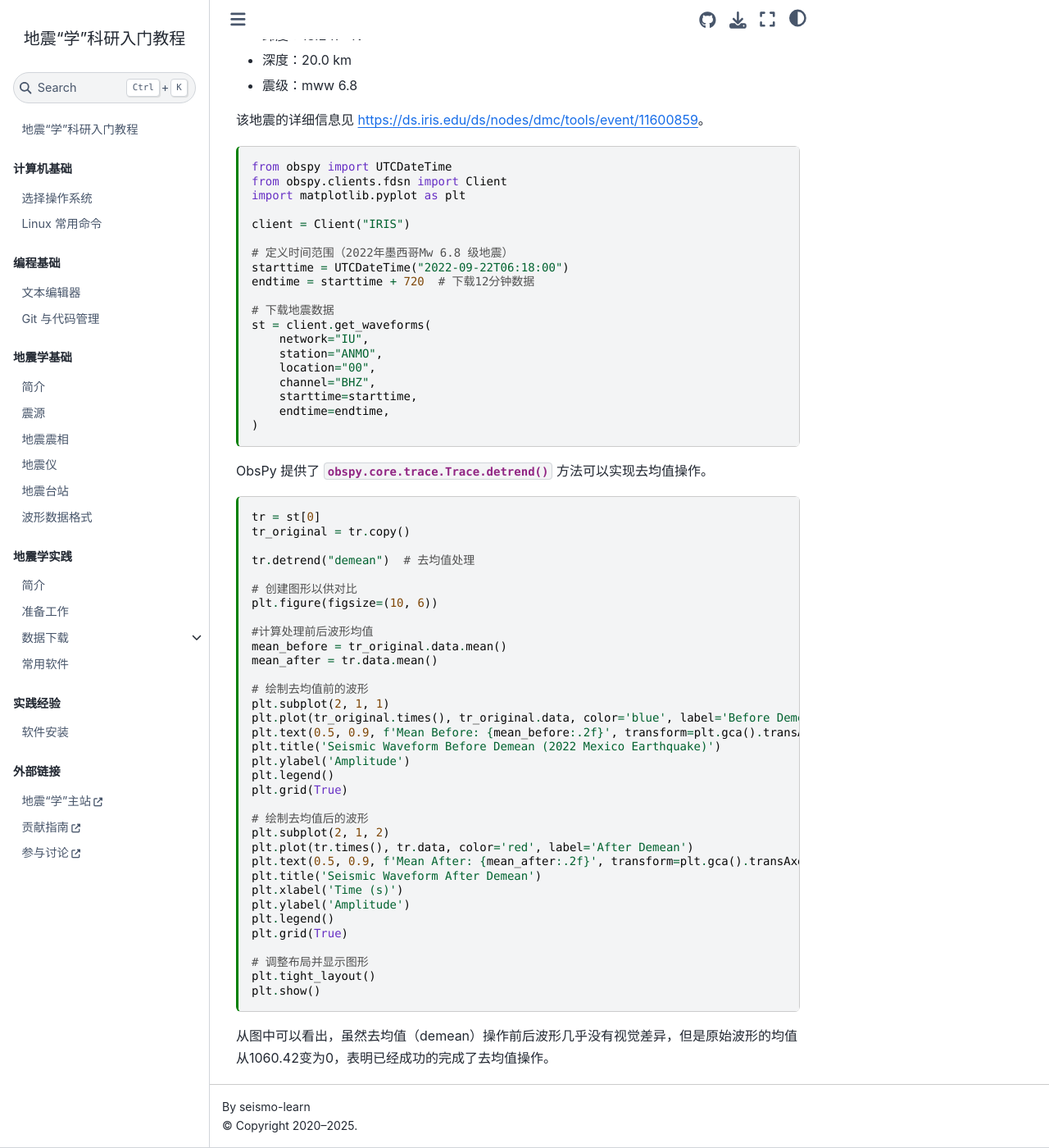
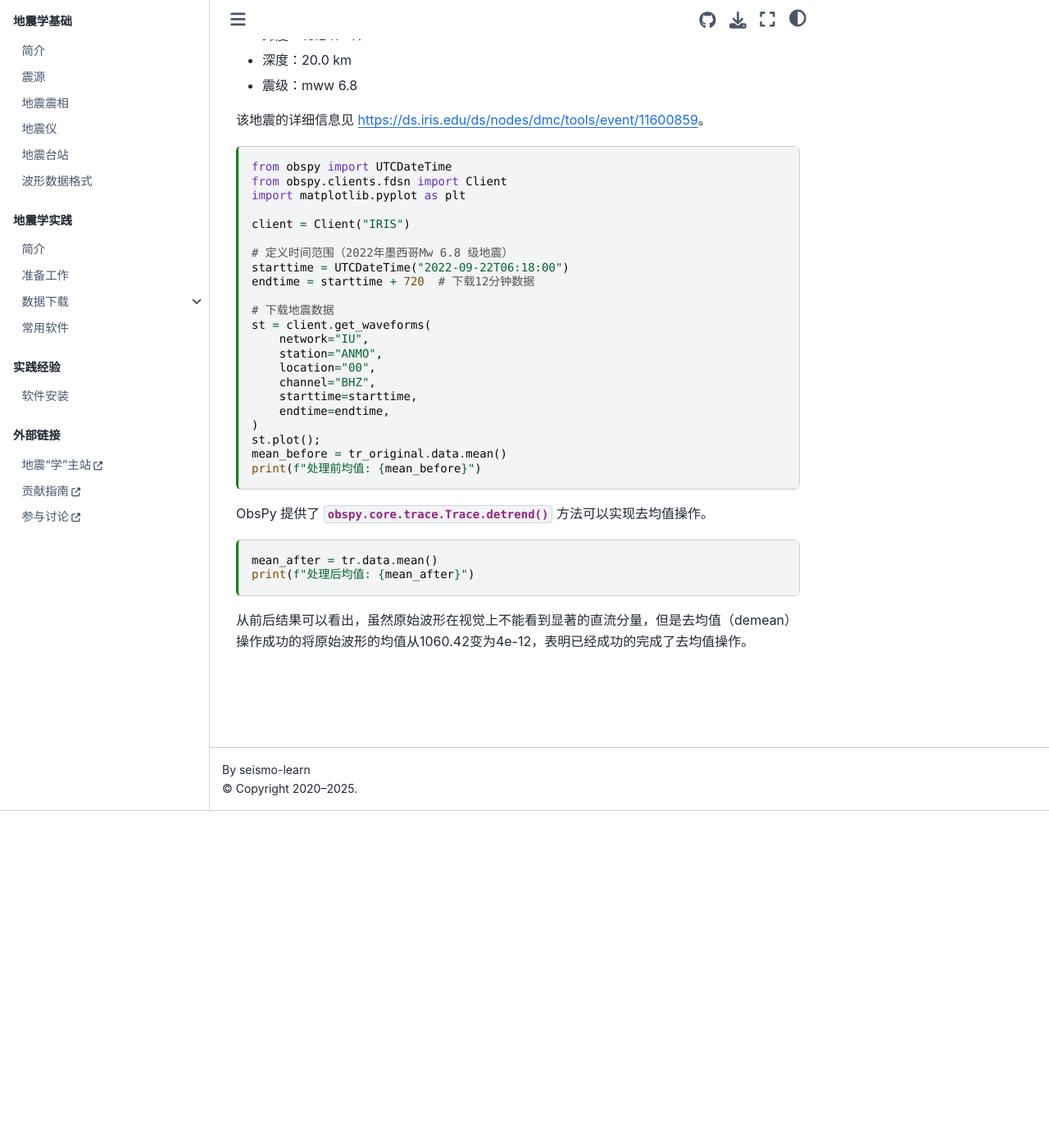
Before and after one commit to seismo-learn/seismology101, a Jupyter Book: the page built from source/exercises/demean.md, in a window 1280 px wide and 1400 px high, scrolled down 411 px. Shown: the whole window at 82% size. Built offline with Jupyter Book 1.0.4 settings and Sphinx 7.4.7 and the Sphinx Book theme 1.1.4, drawn with Linux system fonts in a browser that asks for light colours; pages that are not in the unit, such as notebooks, are missing from menus.

Commit message:
git commit -m "modified structure"

````diff
--- a/source/exercises/demean.md
+++ b/source/exercises/demean.md
@@ -52,45 +52,16 @@ st = client.get_waveforms(
     starttime=starttime,
     endtime=endtime,
 )
+st.plot();
+mean_before = tr_original.data.mean()
+print(f"处理前均值: {mean_before}")
 ```
 
 ObsPy 提供了 {meth}`obspy.core.trace.Trace.detrend` 方法可以实现去均值操作。
 
 ```{code-cell} ipython3
-tr = st[0]
-tr_original = tr.copy()
-
-tr.detrend("demean")  # 去均值处理
-
-# 创建图形以供对比
-plt.figure(figsize=(10, 6))
-
-#计算处理前后波形均值
-mean_before = tr_original.data.mean()
 mean_after = tr.data.mean()
-
-# 绘制去均值前的波形
-plt.subplot(2, 1, 1)
-plt.plot(tr_original.times(), tr_original.data, color='blue', label='Before Demean')
-plt.text(0.5, 0.9, f'Mean Before: {mean_before:.2f}', transform=plt.gca().transAxes, fontsize=10, color='blue')
-plt.title('Seismic Waveform Before Demean (2022 Mexico Earthquake)')
-plt.ylabel('Amplitude')
-plt.legend()
-plt.grid(True)
-
-# 绘制去均值后的波形
-plt.subplot(2, 1, 2)
-plt.plot(tr.times(), tr.data, color='red', label='After Demean')
-plt.text(0.5, 0.9, f'Mean After: {mean_after:.2f}', transform=plt.gca().transAxes, fontsize=10, color='red')
-plt.title('Seismic Waveform After Demean')
-plt.xlabel('Time (s)')
-plt.ylabel('Amplitude')
-plt.legend()
-plt.grid(True)
-
-# 调整布局并显示图形
-plt.tight_layout()
-plt.show()
+print(f"处理后均值: {mean_after}")
 ```
 
-从图中可以看出，虽然去均值（demean）操作前后波形几乎没有视觉差异，但是原始波形的均值从1060.42变为0，表明已经成功的完成了去均值操作。
+从前后结果可以看出，虽然原始波形在视觉上不能看到显著的直流分量，但是去均值（demean）操作成功的将原始波形的均值从1060.42变为4e-12，表明已经成功的完成了去均值操作。
````
